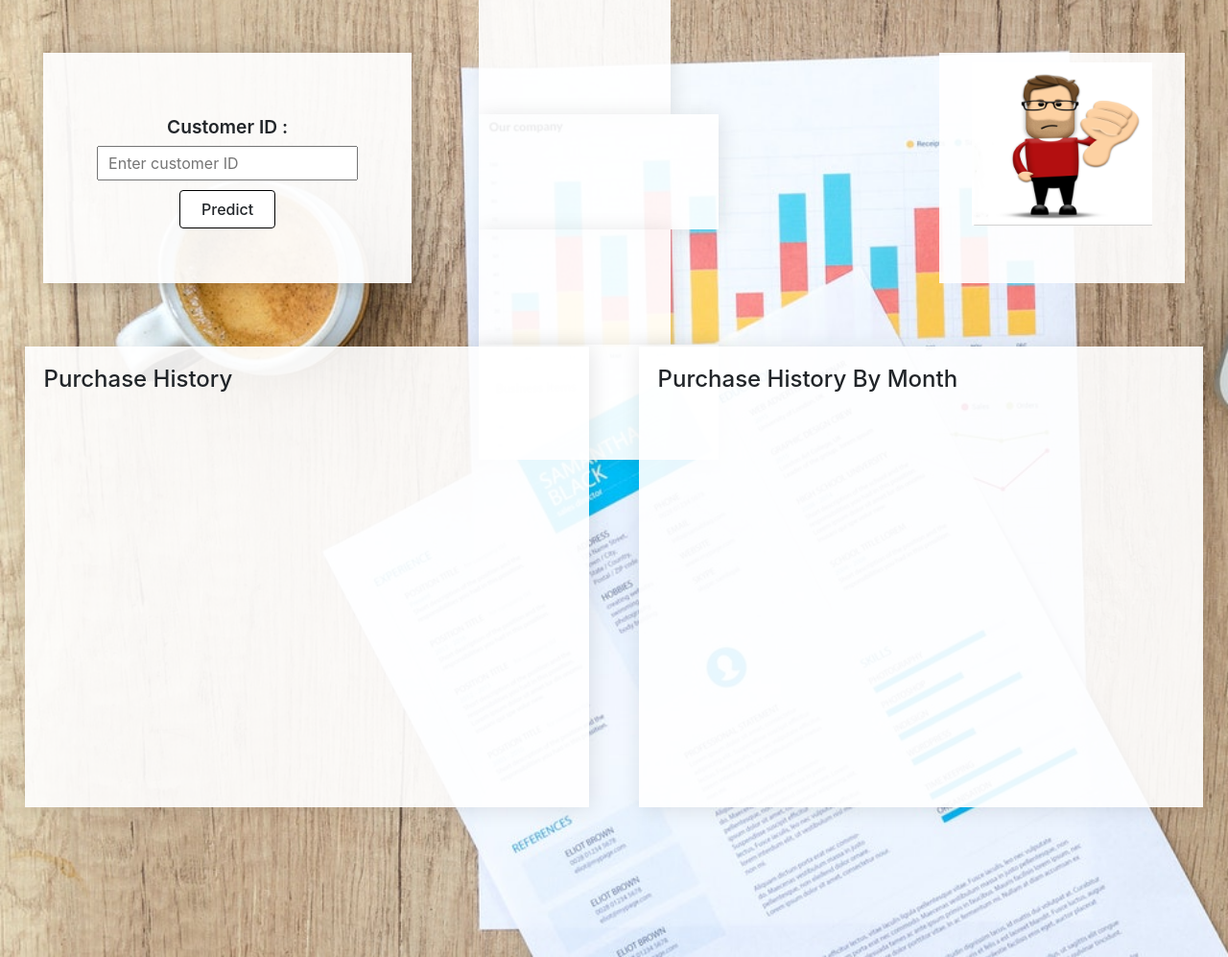
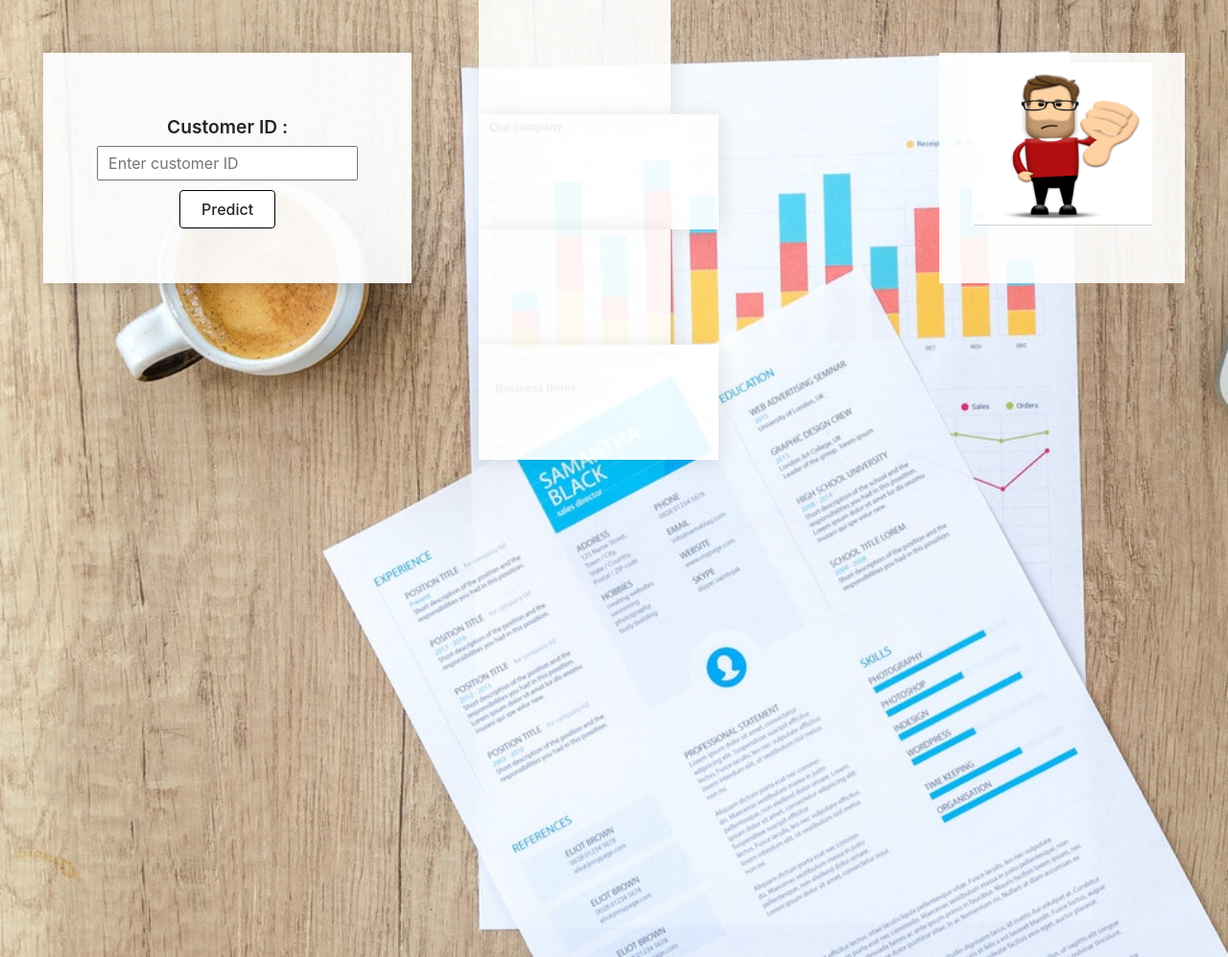
Before and after one commit to SurajNargide/Project-Retail-Store, a Flask app: template templates/index.html in a window 1280 px wide. Shown: the part 123-1120 px from the top of the page at 96% size. Run offline with Flask 2, Linux system fonts and the light colour scheme; the template is opened without the code that fills it, so the values that code supplies are empty; a map, chart or similar area stays blank; some libraries are stand-ins or nearby versions.

Commit message:
Update index.html

```diff
--- a/templates/index.html
+++ b/templates/index.html
@@ -110,70 +110,6 @@
                 </div>
 
             </section>
-
-            <section class="data">
-                <div class="data1">
-                    <h4>Purchase History</h4>
-                        <table class="table">
-                            <tr class="table__header">
-                                {% for header in headings %}
-                                <th class="table__cell">{{ header }}</th>
-                                {% endfor %}
-                            </tr>
-                            {% for row in data %}
-                            <tr class="table__row">
-                                {% for cell in row %}
-                                <td class="table__cell"> {{ cell }}</td>
-                                {% endfor %}
-                            </tr>
-                            {% endfor %}
-                        </table>
-
-                </div>
-
-                <div class="data2">
-                    <h4>Purchase History By Month</h4>
-                    <canvas id="myChart"></canvas>
-                    <canvas id="myChart" width=300" height="200"></canvas>
-                    <script>
-                    var ctx = document.getElementById('myChart').getContext('2d');
-                    var myChart = new Chart(ctx, {
-                        type: 'bar',
-                        data: {
-                            labels: {{ labels | safe}},
-                            datasets: [{
-                                label: 'Number Customers Visited Per Month',
-                                data: {{ values | safe }},
-                                backgroundColor: [
-                                    'rgba(255, 99, 132, 0.2)',
-                                    'rgba(54, 162, 235, 0.2)',
-                                    'rgba(255, 206, 86, 0.2)',
-                                    'rgba(75, 192, 192, 0.2)',
-                                    'rgba(153, 102, 255, 0.2)',
-                                    'rgba(255, 159, 64, 0.2)'
-                                ],
-                                borderColor: [
-                                    'rgba(255, 99, 132, 1)',
-                                    'rgba(54, 162, 235, 1)',
-                                    'rgba(255, 206, 86, 1)',
-                                    'rgba(75, 192, 192, 1)',
-                                    'rgba(153, 102, 255, 1)',
-                                    'rgba(255, 159, 64, 1)'
-                                ],
-                                borderWidth: 1
-                            }]
-                        },
-                        options: {
-                            scales: {
-                                y: {
-                                    beginAtZero: true
-                                }
-                            }
-                        }
-                    });
-                    </script>
-                </div>
-            </section>
          </main>
         <script src="https://code.jquery.com/jquery-3.3.1.slim.min.js" integrity="sha384-q8i/X+965DzO0rT7abK41JStQIAqVgRVzpbzo5smXKp4YfRvH+8abtTE1Pi6jizo" crossorigin="anonymous"></script>
         <script src="https://cdnjs.cloudflare.com/ajax/libs/popper.js/1.14.7/umd/popper.min.js" integrity="sha384-UO2eT0CpHqdSJQ6hJty5KVphtPhzWj9WO1clHTMGa3JDZwrnQq4sF86dIHNDz0W1" crossorigin="anonymous"></script>
```
